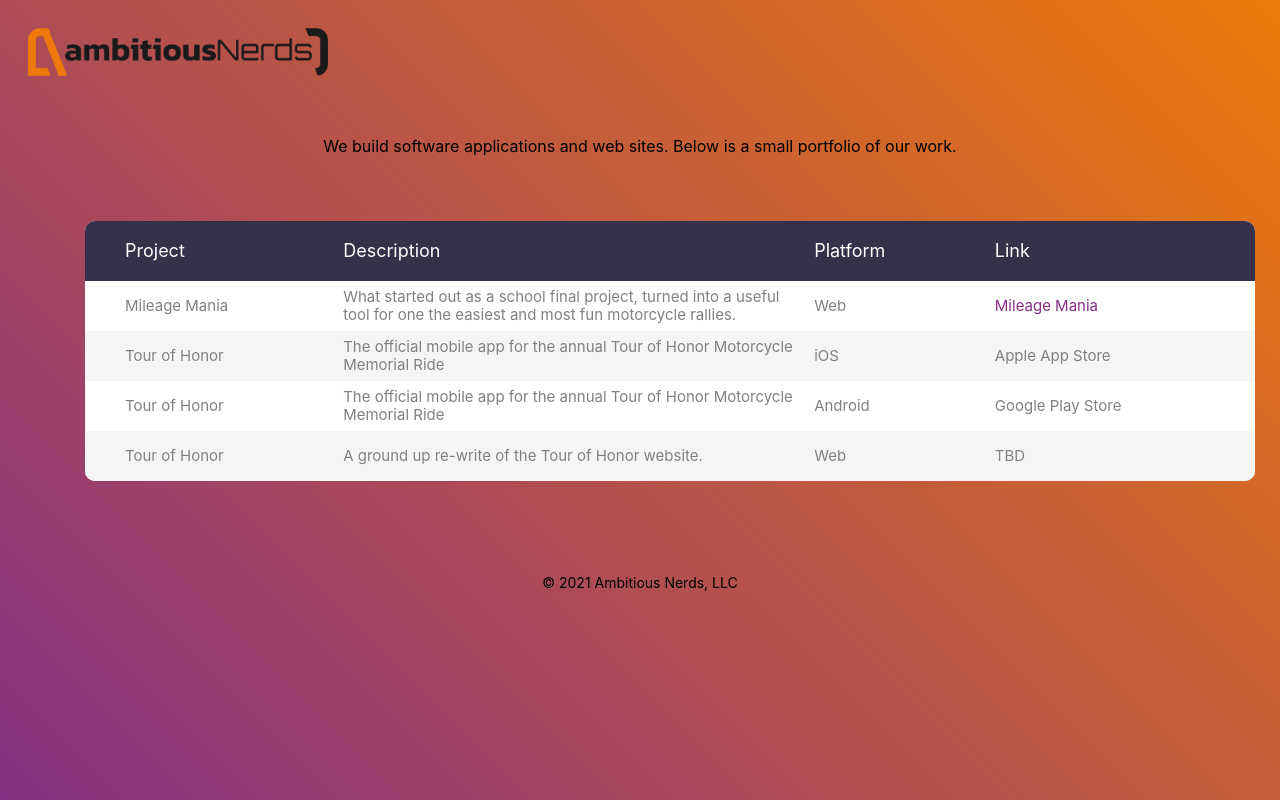
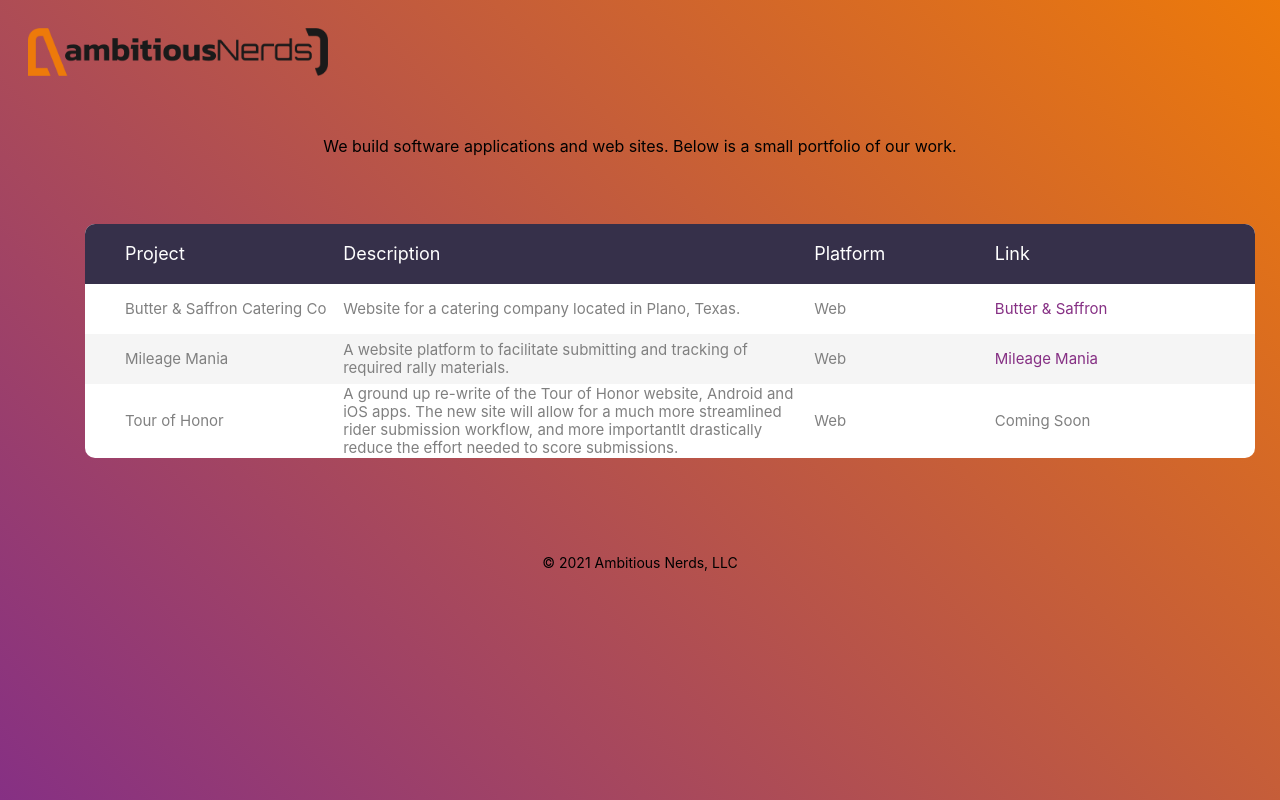
Before and after one commit to DJFriar/Ambitious-Nerds, a Svelte app: page / in a window 1280 px wide. Shown: the top 800 px of the page. Built offline with nearby package versions, Linux system fonts and the light colour scheme; a web font is replaced by a local one.

Commit message:
Updated the portfolio table.

```diff
--- a/src/components/Portfolio.svelte
+++ b/src/components/Portfolio.svelte
@@ -17,28 +17,23 @@
           </thead>
           <tbody>
               <tr>
+                <td class="column1">Butter & Saffron Catering Co</td>
+                <td class="column2">Website for a catering company located in Plano, Texas.</td>
+                <td class="column3">Web</td>
+                <td class="column4"><a href="https://www.butterandsaffron.com">Butter & Saffron</a></td>
+              </tr>
+              <tr>
                 <td class="column1">Mileage Mania</td>
-                <td class="column2">What started out as a school final project, turned into a useful tool for one the easiest and most fun motorcycle rallies.</td>
+                <td class="column2">A website platform to facilitate submitting and tracking of required rally materials.</td>
                 <td class="column3">Web</td>
-                <td class="column4"><a href="http://mileagemania.ambitiousnerds.com">Mileage Mania</a></td>
+                <td class="column4"><a href="https://mm.ambitiousnerds.com">Mileage Mania</a></td>
               </tr>
               <tr>
                 <td class="column1">Tour of Honor</td>
-                <td class="column2">The official mobile app for the annual Tour of Honor Motorcycle Memorial Ride</td>
-                <td class="column3">iOS</td>
-                <td class="column4">Apple App Store</td>
-              </tr>
-              <tr>
-                <td class="column1">Tour of Honor</td>
-                <td class="column2">The official mobile app for the annual Tour of Honor Motorcycle Memorial Ride</td>
-                <td class="column3">Android</td>
-                <td class="column4">Google Play Store</td>
-              </tr>
-              <tr>
-                <td class="column1">Tour of Honor</td>
-                <td class="column2">A ground up re-write of the Tour of Honor website.</td>
+                <td class="column2">A ground up re-write of the Tour of Honor website, Android and iOS apps. The new site will allow
+                  for a much more streamlined rider submission workflow, and more importantlt drastically reduce the effort needed to score submissions.</td>
                 <td class="column3">Web</td>
-                <td class="column4">TBD</td>
+                <td class="column4">Coming Soon</td>
               </tr>
           </tbody>
         </table>
```
